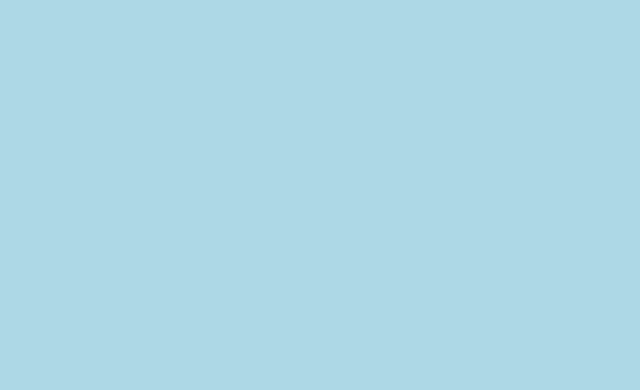
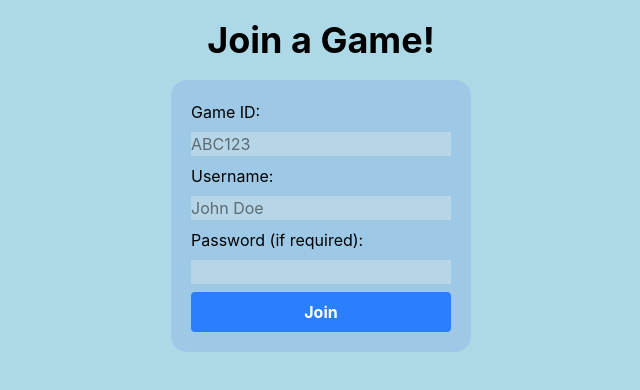
Before and after one commit to Toy085/What-is-Quiz, a SvelteKit app: page /join in a window 1280 px wide. Shown: the top 390 px of the page, without its empty margins (319-959 px from the left). Built offline with nearby package versions, Linux system fonts and the light colour scheme.

Commit message:
Add join form to join page

```diff
--- a/src/routes/join/+page.svelte
+++ b/src/routes/join/+page.svelte
@@ -1,3 +1,16 @@
 <script lang="ts">
 
 </script>
+
+<h1 class="text-4xl text-center font-bold m-5">Join a Game!</h1>
+
+<form method="POST" action="?/join" class="flex flex-col bg-blue-700/10 w-75 m-auto mt-5 p-5 gap-2 rounded-2xl">
+    <label for="gId">Game ID:</label>
+    <input type="text" id="gId" placeholder="ABC123" class="bg-amber-50/25" required>
+    <label for="uName">Username:</label>
+    <input type="text" id="uName" placeholder="John Doe" class="bg-amber-50/25" required>
+    <label for="pwd">Password (if required):</label>
+    <input type="password" id="pwd" class="bg-amber-50/25">
+
+    <button class="bg-blue-500 hover:bg-blue-700 text-white font-bold py-2 px-4 rounded cursor-pointer">Join</button>
+</form>
```
